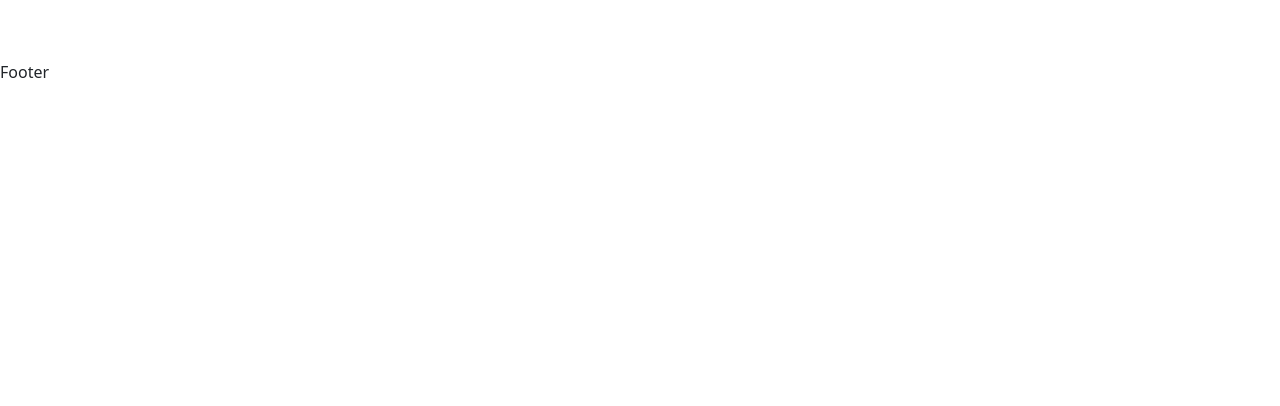
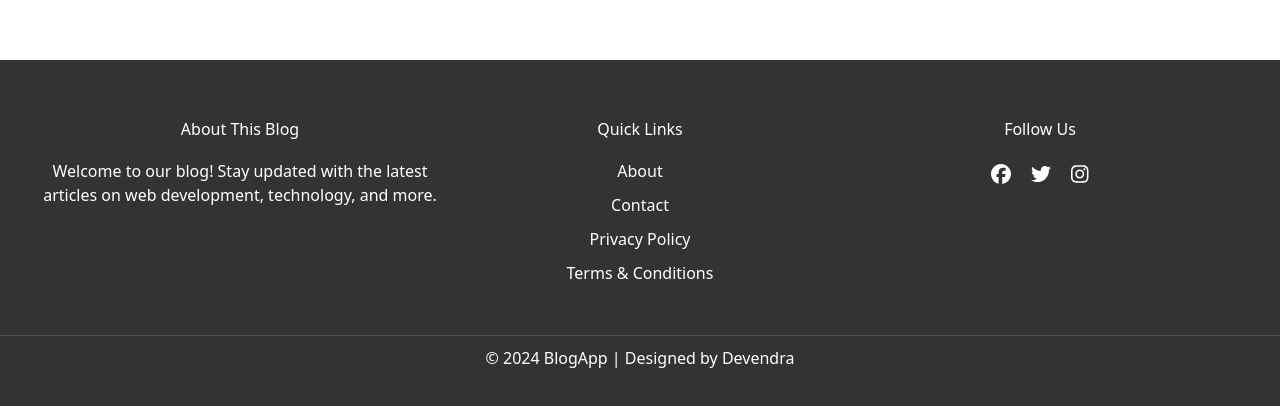
Before and after one commit to Devyalamaddi/Blog-App, a React (Vite) app in the folder client/: page / in a window 1280 px wide. Shown: the part 804-1210 px from the top of the page. Before the commit the page ends 888 px from the top, so only its background shows below. Built offline with nearby package versions, Linux system fonts and the light colour scheme.

Commit message:
added footer to the blogapp

```diff
--- a/client/package.json
+++ b/client/package.json
@@ -10,6 +10,9 @@
     "preview": "vite preview"
   },
   "dependencies": {
+    "@fortawesome/fontawesome-svg-core": "^6.6.0",
+    "@fortawesome/free-brands-svg-icons": "^6.6.0",
+    "@fortawesome/react-fontawesome": "^0.2.2",
     "bootstrap": "^5.3.3",
     "client": "file:",
     "react": "^18.3.1",
--- /dev/null
+++ b/client/src/components/Footer.css
@@ -0,0 +1,50 @@
+.footer {
+    background-color: #333;
+    color: #fff;
+    padding: 40px 0;
+    text-align: center;
+  }
+
+  .footer-content {
+    display: flex;
+    justify-content: space-around;
+    flex-wrap: wrap;
+    max-width: 1200px;
+    margin: auto;
+  }
+
+  .footer-section {
+    margin: 20px 0;
+    flex: 1;
+    min-width: 250px;
+  }
+
+  .footer-section h3 {
+    margin-bottom: 20px;
+  }
+
+  .footer-section ul {
+    list-style: none;
+    padding: 0;
+  }
+
+  .footer-section ul li {
+    margin-bottom: 10px;
+  }
+
+  .footer-section ul li a {
+    color: #fff;
+    text-decoration: none;
+  }
+
+  .footer-section .social-icons a {
+    margin: 0 10px;
+    color: #fff;
+    font-size: 20px;
+  }
+
+  .footer-bottom {
+    margin-top: 20px;
+    border-top: 1px solid #555;
+    padding-top: 10px;
+  }
--- a/client/src/components/Footer.jsx
+++ b/client/src/components/Footer.jsx
@@ -1,9 +1,50 @@
-import React from 'react'
+import React from 'react';
+import { FontAwesomeIcon } from '@fortawesome/react-fontawesome';
+import { faFacebook, faTwitter, faInstagram } from '@fortawesome/free-brands-svg-icons';
+import './Footer.css';
 
-function Footer() {
+const Footer = () => {
   return (
-    <div>Footer</div>
-  )
-}
+    <footer className="footer">
+      <div className="footer-content">
+        <div className="footer-section about">
+          <h3>About This Blog</h3>
+          <p>
+            Welcome to our blog! Stay updated with the latest articles on web development, technology, and more.
+          </p>
+        </div>
 
-export default Footer
+        <div className="footer-section links">
+          <h3>Quick Links</h3>
+          <ul>
+            <li><a href="/about">About</a></li>
+            <li><a href="/contact">Contact</a></li>
+            <li><a href="/privacy">Privacy Policy</a></li>
+            <li><a href="/terms">Terms & Conditions</a></li>
+          </ul>
+        </div>
+
+        <div className="footer-section social">
+          <h3>Follow Us</h3>
+          <div className="social-icons">
+            <a href="https://facebook.com" target="_blank" rel="noreferrer">
+              <FontAwesomeIcon icon={faFacebook} />
+            </a>
+            <a href="https://twitter.com" target="_blank" rel="noreferrer">
+              <FontAwesomeIcon icon={faTwitter} />
+            </a>
+            <a href="https://instagram.com" target="_blank" rel="noreferrer">
+              <FontAwesomeIcon icon={faInstagram} />
+            </a>
+          </div>
+        </div>
+      </div>
+
+      <div className="footer-bottom">
+        <p>&copy; 2024 BlogApp | Designed by Devendra</p>
+      </div>
+    </footer>
+  );
+};
+
+export default Footer;
```
Also changed, not shown: 1 other file (tests, documents, lock files or other folders).
